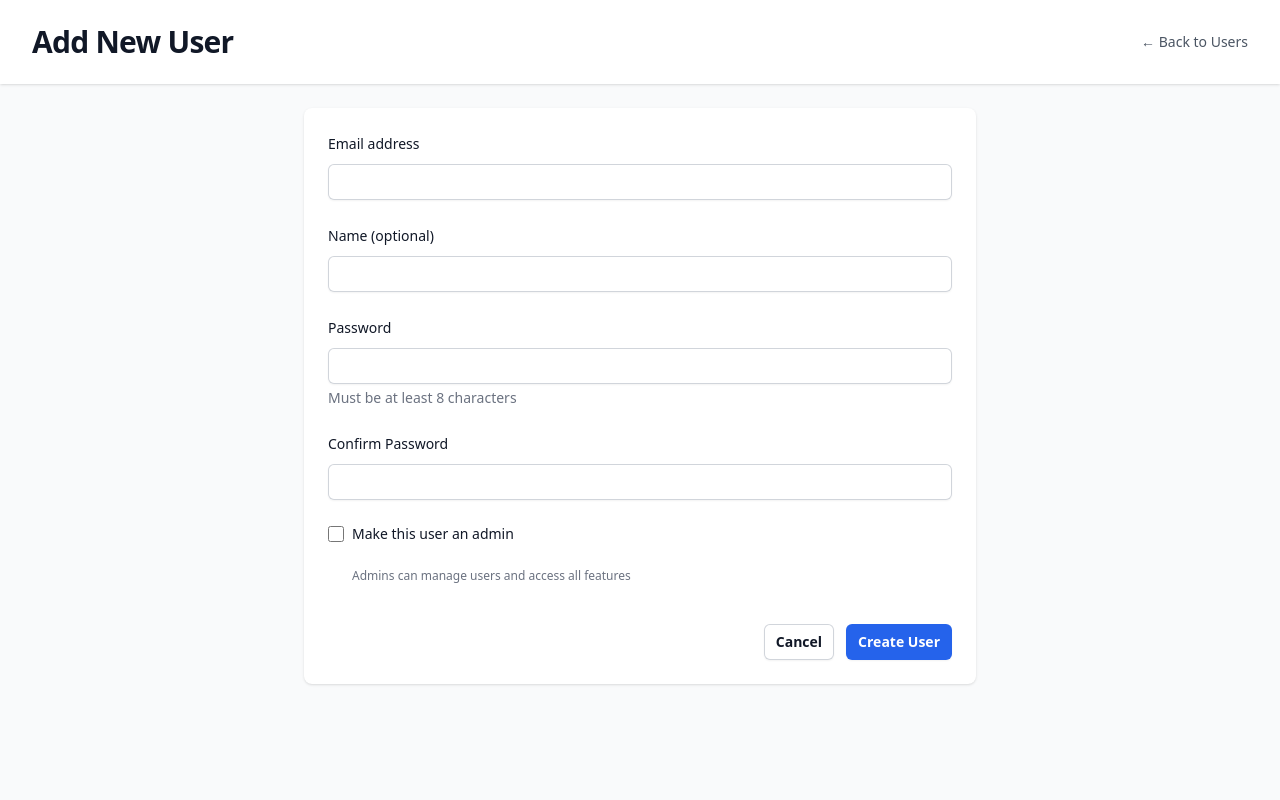
After one commit to tidalpod/h20silobot, a FastAPI app: template webapp/templates/auth/admin_new_user.html in a window 1280 px wide. The commit adds this page. Run offline with FastAPI, Linux system fonts and the light colour scheme; the template is opened without the code that fills it, so the values that code supplies are empty; some libraries are stand-ins or nearby versions.

Commit message:
Disable public registration and add admin user management
- Disabled public registration routes (now redirect to login)
- Added admin-only user management (/admin/users)
- Created admin pages to list and create users
- Added Manage Users link in nav dropdown for admins
- Updated login page to show "Contact administrator for access"

Co-Authored-By: Claude Opus 4.5 <noreply@anthropic.com>

```diff
--- /dev/null
+++ b/webapp/templates/auth/admin_new_user.html
@@ -0,0 +1,88 @@
+{% extends "base.html" %}
+
+{% block title %}Add New User{% endblock %}
+
+{% block header %}
+<header class="bg-white shadow">
+    <div class="mx-auto max-w-7xl px-4 py-6 sm:px-6 lg:px-8 flex justify-between items-center">
+        <h1 class="text-3xl font-bold tracking-tight text-gray-900">Add New User</h1>
+        <a href="/admin/users" class="text-sm text-gray-600 hover:text-gray-900">
+            &larr; Back to Users
+        </a>
+    </div>
+</header>
+{% endblock %}
+
+{% block content %}
+<div class="max-w-2xl mx-auto">
+    <div class="bg-white shadow rounded-lg p-6">
+        {% if error %}
+        <div class="mb-4 rounded-md bg-red-50 p-4">
+            <div class="flex">
+                <div class="flex-shrink-0">
+                    <svg class="h-5 w-5 text-red-400" viewBox="0 0 20 20" fill="currentColor">
+                        <path fill-rule="evenodd" d="M10 18a8 8 0 100-16 8 8 0 000 16zM8.28 7.22a.75.75 0 00-1.06 1.06L8.94 10l-1.72 1.72a.75.75 0 101.06 1.06L10 11.06l1.72 1.72a.75.75 0 101.06-1.06L11.06 10l1.72-1.72a.75.75 0 00-1.06-1.06L10 8.94 8.28 7.22z" clip-rule="evenodd" />
+                    </svg>
+                </div>
+                <div class="ml-3">
+                    <p class="text-sm font-medium text-red-800">{{ error }}</p>
+                </div>
+            </div>
+        </div>
+        {% endif %}
+
+        <form action="/admin/users/new" method="POST" class="space-y-6">
+            <div>
+                <label for="email" class="block text-sm font-medium leading-6 text-gray-900">Email address</label>
+                <div class="mt-2">
+                    <input id="email" name="email" type="email" autocomplete="email" required
+                           class="block w-full rounded-md border-0 py-1.5 text-gray-900 shadow-sm ring-1 ring-inset ring-gray-300 placeholder:text-gray-400 focus:ring-2 focus:ring-inset focus:ring-blue-600 sm:text-sm sm:leading-6 px-3">
+                </div>
+            </div>
+
+            <div>
+                <label for="name" class="block text-sm font-medium leading-6 text-gray-900">Name (optional)</label>
+                <div class="mt-2">
+                    <input id="name" name="name" type="text" autocomplete="name"
+                           class="block w-full rounded-md border-0 py-1.5 text-gray-900 shadow-sm ring-1 ring-inset ring-gray-300 placeholder:text-gray-400 focus:ring-2 focus:ring-inset focus:ring-blue-600 sm:text-sm sm:leading-6 px-3">
+                </div>
+            </div>
+
+            <div>
+                <label for="password" class="block text-sm font-medium leading-6 text-gray-900">Password</label>
+                <div class="mt-2">
+                    <input id="password" name="password" type="password" autocomplete="new-password" required minlength="8"
+                           class="block w-full rounded-md border-0 py-1.5 text-gray-900 shadow-sm ring-1 ring-inset ring-gray-300 placeholder:text-gray-400 focus:ring-2 focus:ring-inset focus:ring-blue-600 sm:text-sm sm:leading-6 px-3">
+                </div>
+                <p class="mt-1 text-sm text-gray-500">Must be at least 8 characters</p>
+            </div>
+
+            <div>
+                <label for="password_confirm" class="block text-sm font-medium leading-6 text-gray-900">Confirm Password</label>
+                <div class="mt-2">
+                    <input id="password_confirm" name="password_confirm" type="password" autocomplete="new-password" required
+                           class="block w-full rounded-md border-0 py-1.5 text-gray-900 shadow-sm ring-1 ring-inset ring-gray-300 placeholder:text-gray-400 focus:ring-2 focus:ring-inset focus:ring-blue-600 sm:text-sm sm:leading-6 px-3">
+                </div>
+            </div>
+
+            <div class="flex items-center">
+                <input id="is_admin" name="is_admin" type="checkbox" value="true"
+                       class="h-4 w-4 rounded border-gray-300 text-blue-600 focus:ring-blue-600">
+                <label for="is_admin" class="ml-2 block text-sm text-gray-900">
+                    Make this user an admin
+                </label>
+            </div>
+            <p class="text-xs text-gray-500 -mt-4 ml-6">Admins can manage users and access all features</p>
+
+            <div class="flex justify-end gap-3 pt-4">
+                <a href="/admin/users" class="rounded-md bg-white px-3 py-2 text-sm font-semibold text-gray-900 shadow-sm ring-1 ring-inset ring-gray-300 hover:bg-gray-50">
+                    Cancel
+                </a>
+                <button type="submit" class="rounded-md bg-blue-600 px-3 py-2 text-sm font-semibold text-white shadow-sm hover:bg-blue-500 focus-visible:outline focus-visible:outline-2 focus-visible:outline-offset-2 focus-visible:outline-blue-600">
+                    Create User
+                </button>
+            </div>
+        </form>
+    </div>
+</div>
+{% endblock %}
--- a/webapp/templates/auth/login.html
+++ b/webapp/templates/auth/login.html
@@ -57,8 +57,7 @@
         </div>
 
         <p class="mt-10 text-center text-sm text-gray-500">
-            Don't have an account?
-            <a href="/register" class="font-semibold leading-6 text-blue-600 hover:text-blue-500">Register here</a>
+            Contact your administrator for access.
         </p>
     </div>
 </div>
--- a/webapp/templates/base.html
+++ b/webapp/templates/base.html
@@ -119,6 +119,11 @@
                                     <a href="/profile" class="flex items-center gap-2 px-4 py-2 text-sm text-gray-700 hover:bg-gray-100 transition-colors">
                                         <span>⚙️</span> Settings
                                     </a>
+                                    {% if user.is_admin %}
+                                    <a href="/admin/users" class="flex items-center gap-2 px-4 py-2 text-sm text-gray-700 hover:bg-gray-100 transition-colors">
+                                        <span>👥</span> Manage Users
+                                    </a>
+                                    {% endif %}
                                     <div class="border-t border-gray-100 my-1"></div>
                                     <a href="/logout" class="flex items-center gap-2 px-4 py-2 text-sm text-red-600 hover:bg-red-50 transition-colors">
                                         <span>🚪</span> Logout
@@ -153,6 +158,9 @@
                     </div>
                     <div class="mt-3 space-y-1 px-2">
                         <a href="/profile" class="flex items-center gap-2 rounded-lg px-3 py-2 text-base font-medium text-white hover:bg-white/10">⚙️ Settings</a>
+                        {% if user.is_admin %}
+                        <a href="/admin/users" class="flex items-center gap-2 rounded-lg px-3 py-2 text-base font-medium text-white hover:bg-white/10">👥 Manage Users</a>
+                        {% endif %}
                         <a href="/logout" class="flex items-center gap-2 rounded-lg px-3 py-2 text-base font-medium text-white hover:bg-white/10">🚪 Logout</a>
                     </div>
                 </div>
```
Also changed, not shown: webapp/auth/routes.py (+62 -26 lines), webapp/templates/auth/admin_users.html (added, +76 -0 lines).
